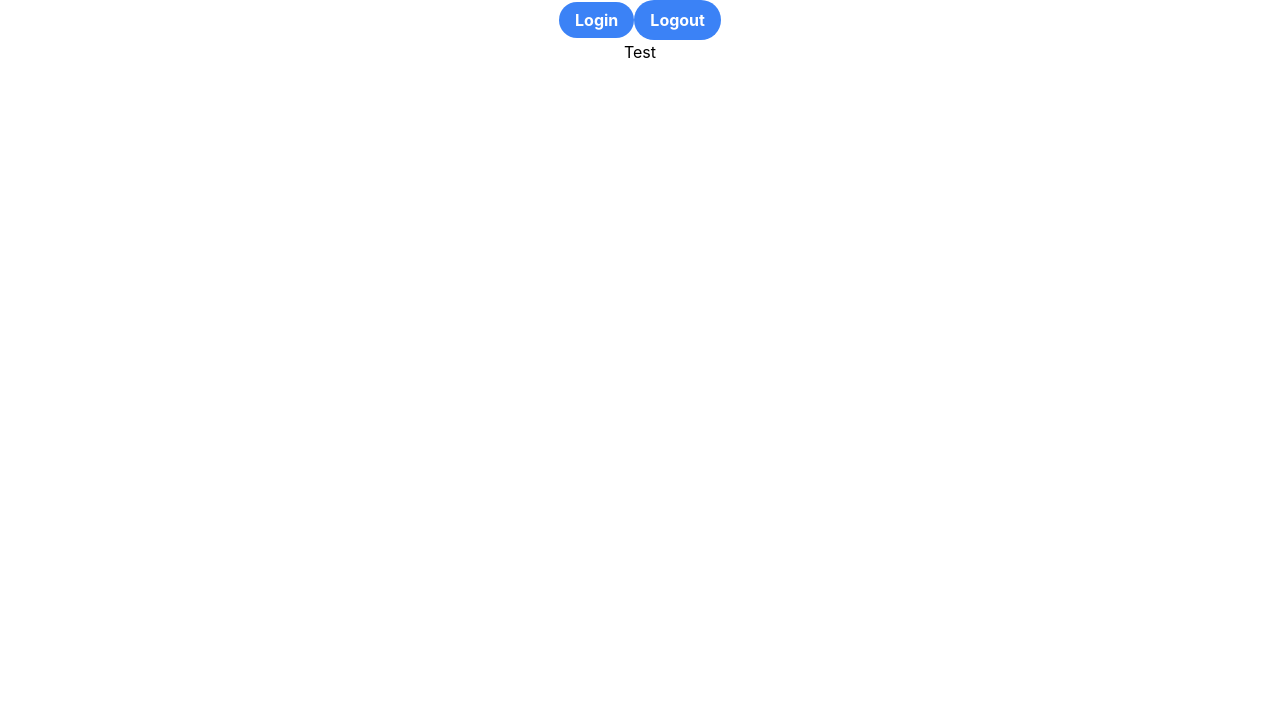
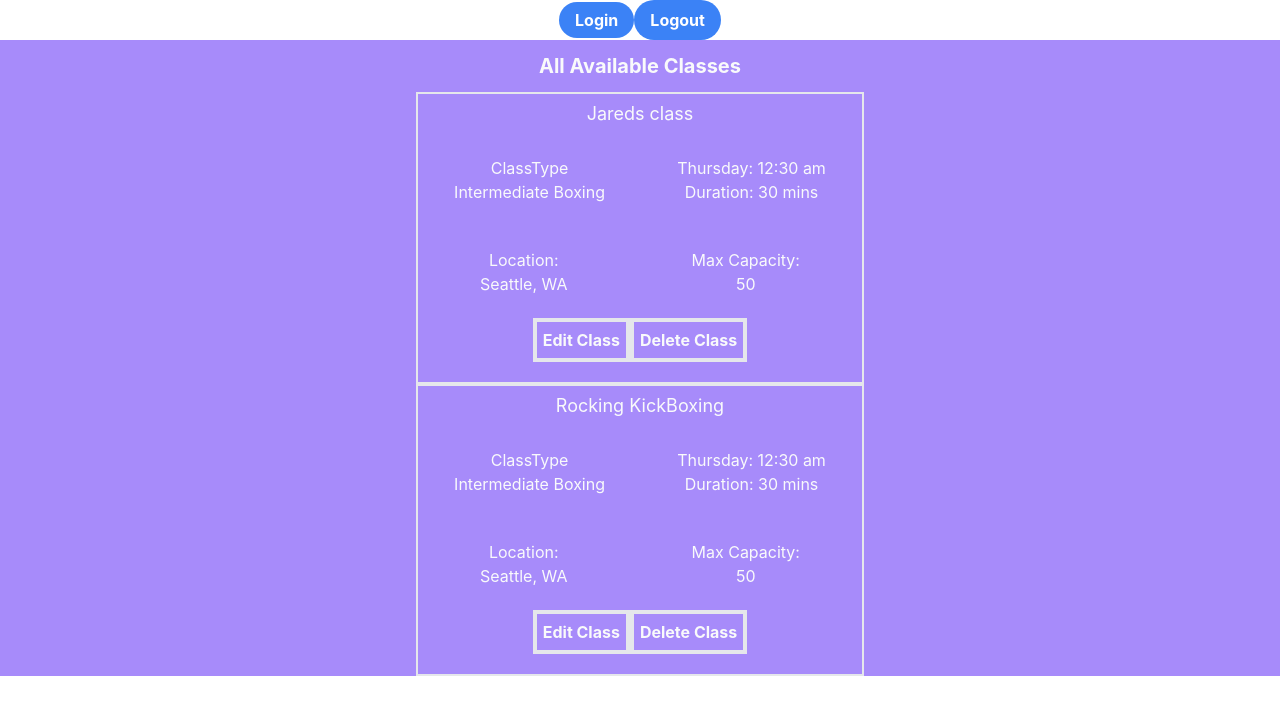
Before and after one commit to Build-Week-Anywhere-Fitness-Team-6/font-end, a React (Create React App) app in the folder front/: page /dashboard-instructor in a window 1280 px wide. Shown: the top 714 px of the page. Built offline with nearby package versions, Linux system fonts and the light colour scheme.

Commit message:
duplicated Client Page and classList over to Instructor Page and Instructor ClassList

```diff
--- /dev/null
+++ b/front/src/components/InstructorClassList.js
@@ -0,0 +1,41 @@
+import React, { useState } from "react";
+
+
+export default function Class(props) {
+    const { details } = props
+
+    if (!details) {
+        return <h3>Working on getting class information...</h3>
+    }
+
+    return (
+        <div className="border-2 max-w-md m-auto	 ">
+            <h1 className= "text-gray-50  text-lg p-1.5 " >{details.name}</h1>
+            <div className="flex">
+                <div className=" justify-center p-1.5 m-auto my-4		">
+                    <p className= "text-gray-50" >ClassType</p>
+                    <p className= "text-gray-50" >{details.intensity} {details.type}</p>
+                </div>
+                <div className=" justify-center p-1.5 m-auto my-4		">
+                    <p className= "text-gray-50" >{details.day}: {details.time}</p>
+                    <p className= "text-gray-50" >Duration: {details.duration}</p>
+                </div>
+            </div>
+            <div className="flex">
+                <div className=" justify-center p-1.5 m-auto my-4	">
+                    <p className= "text-gray-50" >Location:</p>
+                    <p className= "text-gray-50" >{details.location}</p>
+                </div>
+                <div className="justify-center p-1.5 m-auto my-4		">
+                    <p className= "text-gray-50" >Max Capacity:</p>
+                    <p className= "text-gray-50" > {details.max_capacity}</p>
+                </div>
+            </div>
+            <div>
+               <button className="border-4 p-1.5 text-gray-50 font-bold mb-5">Edit Class</button>
+            <button className="border-4 p-1.5 text-gray-50 font-bold mb-5">Delete Class</button>
+            </div>
+
+        </div>
+    )
+}
--- a/front/src/components/InstructorPage.js
+++ b/front/src/components/InstructorPage.js
@@ -1,11 +1,49 @@
 import React from 'react';
+import InstructorClassList from "./InstructorClassList"
 
-function InstructorPage(props) {
+const dummyData = [
+    {
+    id: 1,
+    name: 'Jareds class',
+    type: 'Boxing',
+    time: '12:30 am',
+    day: 'Thursday',
+    duration: '30 mins',
+    intensity: 'Intermediate',
+    location: 'Seattle, WA',
+    max_capacity: '50'
+    },
+    {
+        id: 2,
+        name: 'Rocking KickBoxing',
+        type: 'Boxing',
+        time: '12:30 am',
+        day: 'Thursday',
+        duration: '30 mins',
+        intensity: 'Intermediate',
+        location: 'Seattle, WA',
+        max_capacity: '50'
+        }
+]
+
+
+
+function InstructorPage() {
     return (
-        <div>
-            <h1>Test</h1>
+        <div className="bg-purple-400">
+            <h1 className= "text-gray-50 font-bold text-xl p-3" >All Available Classes</h1>
+
+            {
+                dummyData.map(classes => {
+                return(
+                    <InstructorClassList key={classes.id} details={classes} />
+                )
+                })
+
+            }
+
         </div>
-    );
+    )
 }
 
 export default InstructorPage;
```
